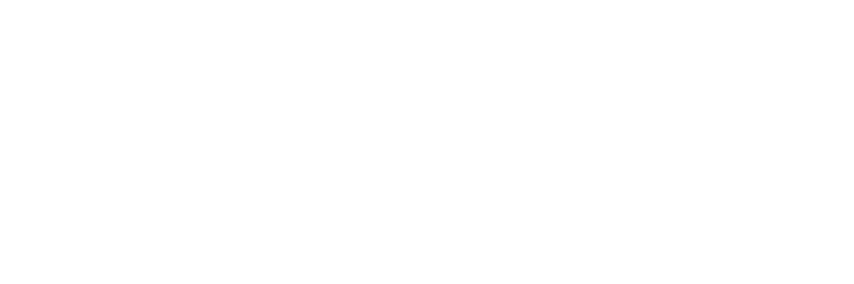
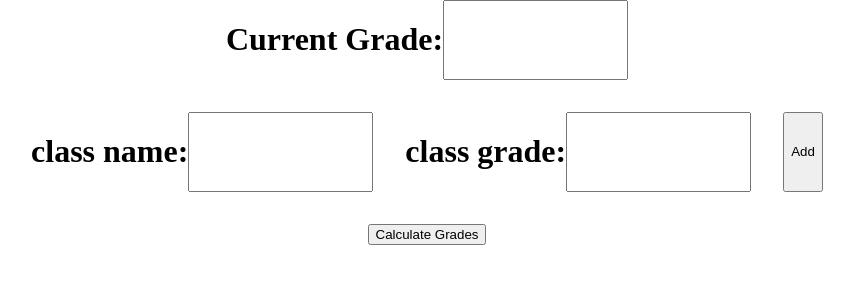
Before and after one commit to astonhaycock/codeSchoolDuo, a plain HTML site: page index.html in a window 1280 px wide. Shown: the whole page, without its empty margins (213-1067 px from the left). Drawn offline with Linux system fonts and the light colour scheme.

Commit message:
added html and css

```diff
--- a/index.html
+++ b/index.html
@@ -9,8 +9,34 @@
 </head>
 
 <body>
+  <main>
+    <div id="current-grade">
+      <h1>Current Grade: </h1>
+      <input type="text" class="input-grade current-grade-input">
+    </div>
+
+    </div>
+
+    <div id="grades-inputs">
+      <div>
+        <h1>class name: </h1>
+        <input type="text" class="input-grade name-input">
+      </div>
+      <div>
+        <h1>class grade: </h1>
+        <input type="number" class="input-grade grade-input">
+      </div>
+      <button type="button" id="add-btn">Add</button>
+    </div>
+
+    <button id="calculate">Calculate Grades</button>
 
 
+    <div class="added-grades">
+
+    </div>
+
+  </main>
   <script src="app.js"></script>
 </body>
 
--- a/style.css
+++ b/style.css
@@ -0,0 +1,20 @@
+body{
+  margin: 0;
+  padding: 0;
+}
+main{
+  display: flex;
+  flex-direction: column;
+  align-items: center;
+  gap: 2rem;
+}
+#grades-inputs{
+  display: flex;
+  gap: 2rem;
+}
+#grades-inputs div{
+  display: flex;
+}
+#current-grade{
+  display: flex;
+}
```
